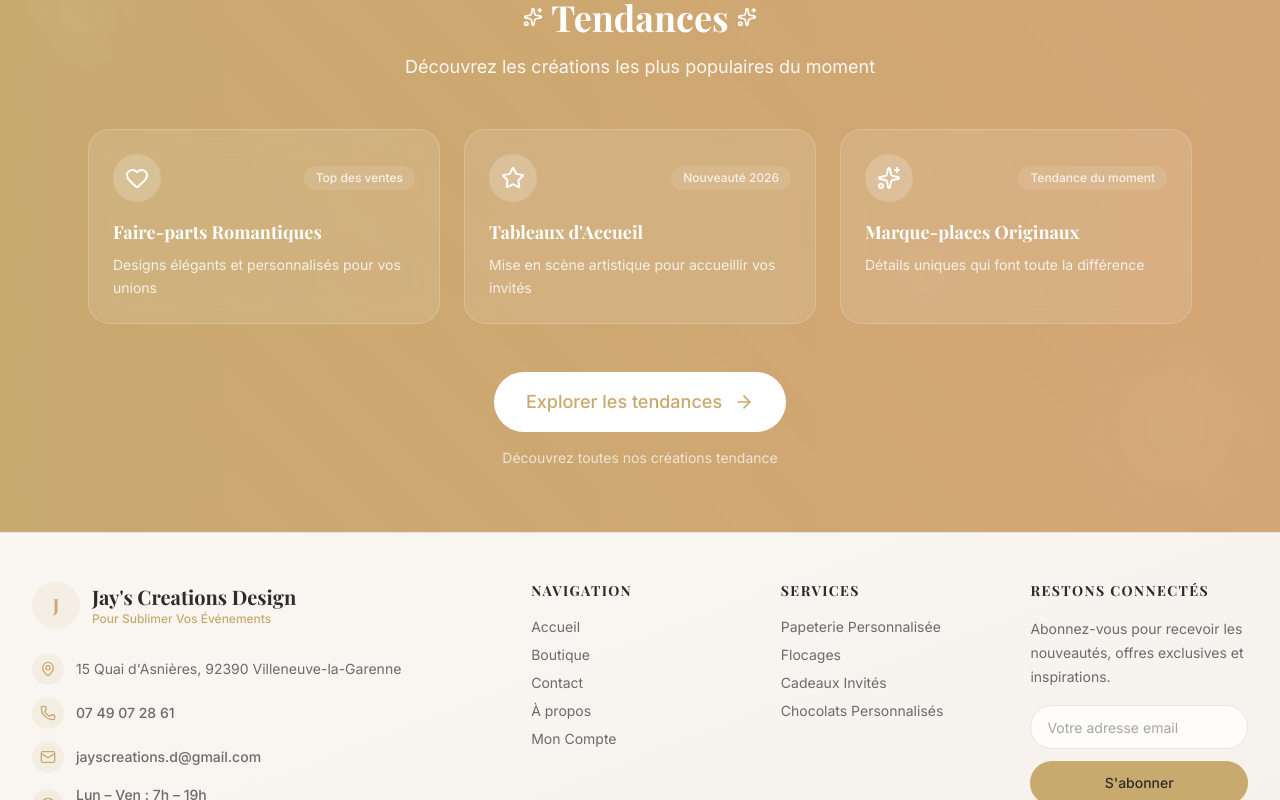
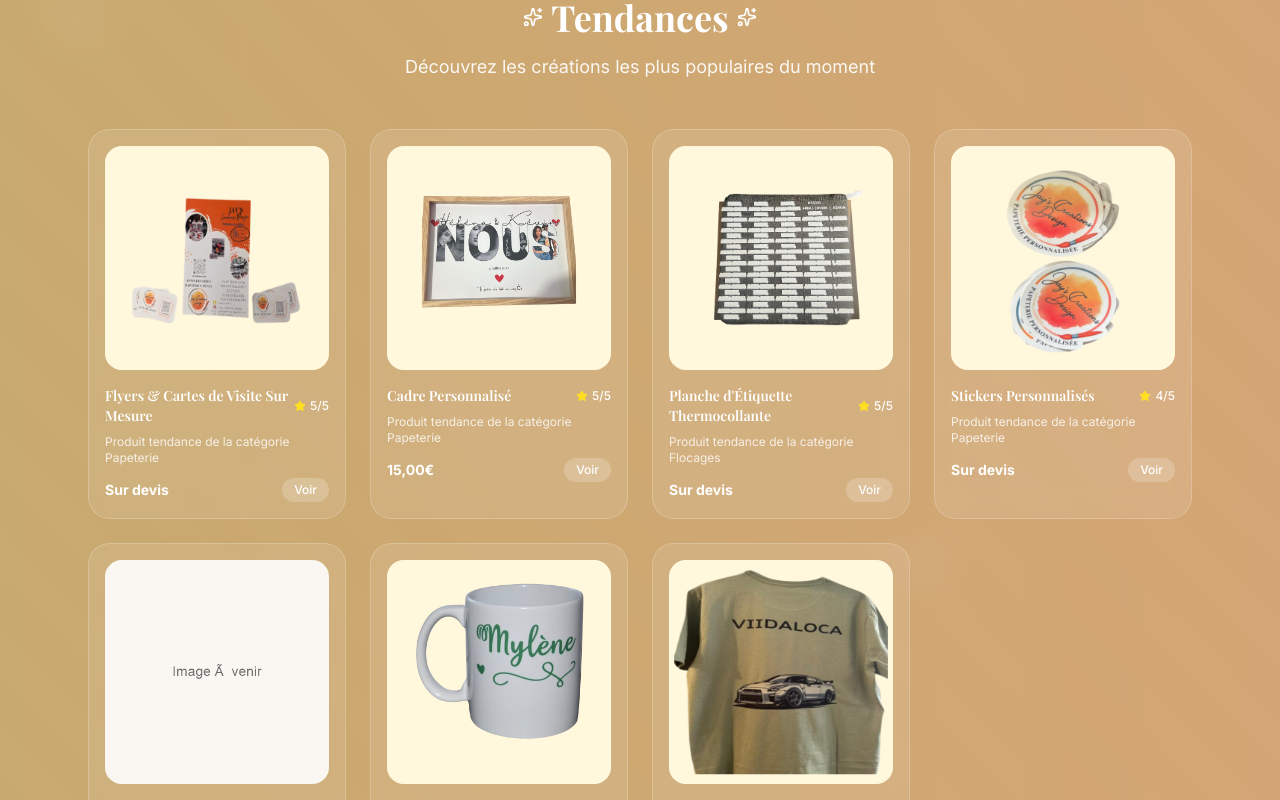
Before and after one commit to jayscreationsdesign/jayscreation, a Next.js app: page / in a window 1280 px wide. Shown: the part 1780-2580 px from the top of the page. Built offline with nearby package versions, Linux system fonts and the light colour scheme; a web font is replaced by a local one.

Commit message:
Bandeau tendances avec 8 vrais produits notes

```diff
--- a/src/components/home/Tendances.tsx
+++ b/src/components/home/Tendances.tsx
@@ -1,7 +1,16 @@
 import { ArrowRight, Star, Heart, Sparkles } from "lucide-react";
 import Link from "next/link";
+import Image from "next/image";
+import { products } from "@/data/products";
+import type { Product } from "@/data/products";
 
 export default function Tendances() {
+  // Sélectionner les 8 produits les mieux notés
+  const topRatedProducts = products
+    .filter((product: Product) => product.rating)
+    .sort((a: Product, b: Product) => (b.rating || 0) - (a.rating || 0))
+    .slice(0, 8);
+
   return (
     <section className="py-16 bg-gradient-to-r from-[#C8A96E] to-[#D4A574] relative overflow-hidden">
       {/* Pattern de fond subtil */}
@@ -26,46 +35,49 @@ export default function Tendances() {
           </p>
         </div>
 
-        {/* Grille des tendances */}
-        <div className="grid gap-6 md:grid-cols-3 mb-12">
-          {[
-            {
-              icon: Heart,
-              title: "Faire-parts Romantiques",
-              description: "Designs élégants et personnalisés pour vos unions",
-              trend: "Top des ventes"
-            },
-            {
-              icon: Star,
-              title: "Tableaux d'Accueil",
-              description: "Mise en scène artistique pour accueillir vos invités",
-              trend: "Nouveauté 2026"
-            },
-            {
-              icon: Sparkles,
-              title: "Marque-places Originaux",
-              description: "Détails uniques qui font toute la différence",
-              trend: "Tendance du moment"
-            }
-          ].map((item, index) => (
+        {/* Grille des produits tendance */}
+        <div className="grid gap-6 md:grid-cols-2 lg:grid-cols-4 mb-12">
+          {topRatedProducts.map((product) => (
             <div
-              key={index}
-              className="bg-white/10 backdrop-blur-md border border-white/20 rounded-2xl p-6 hover:bg-white/20 transition-all duration-300 transform hover:scale-[1.02]"
+              key={product.id}
+              className="bg-white/10 backdrop-blur-md border border-white/20 rounded-2xl p-4 hover:bg-white/20 transition-all duration-300 transform hover:scale-[1.02]"
             >
-              <div className="flex items-center justify-between mb-4">
-                <div className="h-12 w-12 bg-white/20 rounded-full flex items-center justify-center">
-                  <item.icon className="h-6 w-6 text-white" />
+              <div className="aspect-square bg-white/20 rounded-xl mb-4 relative overflow-hidden">
+                <Image
+                  src={product.image}
+                  alt={product.name}
+                  fill
+                  className="object-cover"
+                />
+              </div>
+
+              <div className="flex items-center justify-between mb-2">
+                <h3 className="font-heading text-sm font-semibold text-white line-clamp-2">
+                  {product.name}
+                </h3>
+                <div className="flex items-center gap-1">
+                  <Star className="h-3 w-3 text-yellow-300 fill-current" />
+                  <span className="text-xs font-medium text-white">
+                    {product.rating}/5
+                  </span>
                 </div>
-                <span className="text-xs font-medium text-white/80 bg-white/10 px-3 py-1 rounded-full">
-                  {item.trend}
+              </div>
+
+              <p className="text-xs text-white/80 mb-3 line-clamp-2">
+                {product.description || `Produit tendance de la catégorie ${product.category}`}
+              </p>
+
+              <div className="flex items-center justify-between">
+                <span className="text-sm font-bold text-white">
+                  {product.price}
                 </span>
+                <Link
+                  href={`/produit/${product.slug}`}
+                  className="inline-flex items-center gap-1 bg-white/20 text-white px-3 py-1 rounded-lg text-xs font-medium hover:bg-white/30 transition-colors"
+                >
+                  Voir
+                </Link>
               </div>
-              <h3 className="font-heading text-lg font-bold text-white mb-2">
-                {item.title}
-              </h3>
-              <p className="text-sm text-white/80 leading-relaxed">
-                {item.description}
-              </p>
             </div>
           ))}
         </div>
--- a/src/data/products.ts
+++ b/src/data/products.ts
@@ -161,6 +161,7 @@ export const products: Product[] = [
     category: "Papeterie",
     categorySlug: "papeterie-sweet-tables",
     image: "/images/products/placeholder.png",
+    rating: 4,
     slug: "kinder-bueno",
   },
   {
@@ -260,6 +261,7 @@ export const products: Product[] = [
     category: "Papeterie",
     categorySlug: "papeterie-sweet-tables",
     image: "/images/products/tasse-personnalisee.png",
+    rating: 4,
     slug: "tasse-personnalisee",
   },
 
@@ -271,6 +273,7 @@ export const products: Product[] = [
     category: "Flocages",
     categorySlug: "flocage",
     image: "/images/products/planche-etiquette-thermocollante.png",
+    rating: 5,
     slug: "planche-etiquette-thermocollante",
   },
   {
```
